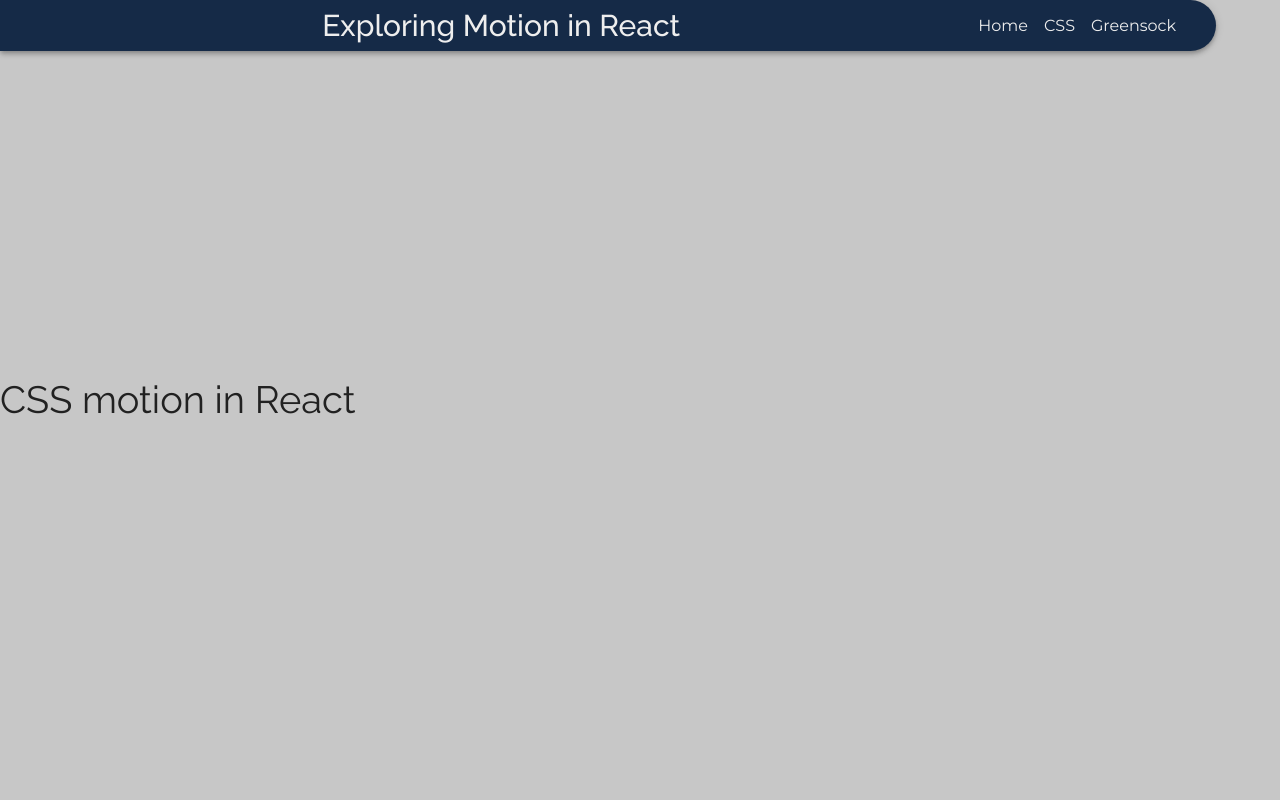
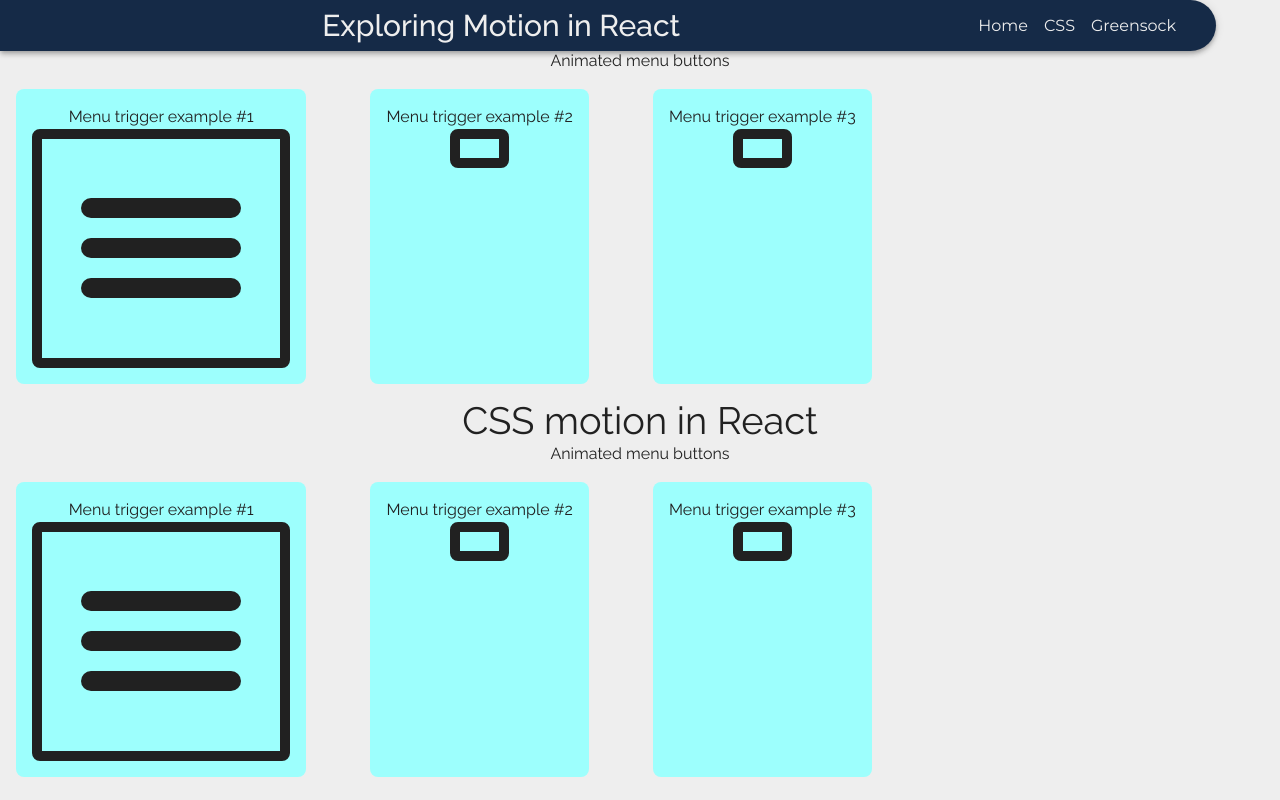
Before and after one commit to waynestedman/react-motion, a React (Vite) app: page /css in a window 1280 px wide. Built offline with nearby package versions, Linux system fonts and the light colour scheme.

Commit message:
build: css - button1

```diff
--- a/src/App.jsx
+++ b/src/App.jsx
@@ -5,7 +5,7 @@ import { Routes, Route } from 'react-router-dom';
 import theme from './theme/theme.js';
 
 import AppHeader from  './AppHeader.jsx';
-import Home from './Home.jsx';
+// import Home from './Home.jsx';
 import CssMotion from './CssMotion.jsx';
 import GsapMotion from './GsapMotion.jsx';
 
@@ -16,8 +16,9 @@ function App() {
     <div className="App">
       <ThemeProvider theme={theme}>
         <AppHeader />
+        <CssMotion />
         <Routes>
-          <Route path="/" element={ <Home />} />
+          {/* <Route path="/" element={ <Home />} /> */}
           <Route path="/css" element={ <CssMotion />} />
           <Route path="/gsap" element={ <GsapMotion />} />
         </Routes>
--- a/src/CssMotion.jsx
+++ b/src/CssMotion.jsx
@@ -2,8 +2,38 @@ import React from "react";
 
 function CssMotion() {
   return (
-    <div>
+    <div className="cssMotionExamples">
       <h1>CSS motion in React</h1>
+      <h2>Animated menu buttons</h2>
+      <div className="examples">
+        <div className="menuTrigger">
+          <h2>Menu trigger example #1</h2>
+          <button className="button1" aria-controls="primary-navigation" aria-expanded="false">
+            <svg className="hamburger" viewBox="0 0 100 100" width="200">
+              <rect className="line top"
+                width="80" height="10"
+                x="10" y="25" rx="5">
+              </rect>
+              <rect className="line middle"
+                width="80" height="10"
+                x="10" y="45" rx="5">
+              </rect>
+              <rect className="line bottom"
+                width="80" height="10"
+                x="10" y="65" rx="5">
+              </rect>
+            </svg>
+          </button>
+        </div>
+        <div className="menuTrigger">
+          <h2>Menu trigger example #2</h2>
+          <button className="button2" aria-controls="primary-navigation" aria-expanded="false"></button>
+        </div>
+        <div className="menuTrigger">
+          <h2>Menu trigger example #3</h2>
+          <button className="button3" aria-controls="primary-navigation" aria-expanded="false"></button>
+        </div>
+      </div>
     </div>
 )};
 
--- /dev/null
+++ b/src/styles/_css-examples.scss
@@ -0,0 +1,65 @@
+.cssMotionExamples {
+  display: block;
+  margin: 0 auto;
+  width: 100vw;
+}
+
+.examples {
+  display: flex;
+  // justify-content: space-evenly;
+  // align-items: center;
+  // flex-flow: row wrap;
+  padding: 1rem;
+  gap: clamp(2rem, 8vw, 4rem);
+
+  .menuTrigger {
+    padding: 1rem;
+    background-color: var(--teal02);
+    border-radius: var(--radius01);
+  }
+}
+
+button {
+  background: transparent;
+  border: 10px solid var(--gray03);
+  border-radius: var(--radius01);
+
+  .hamburger {
+    fill: var(--gray03);
+  }
+}
+
+.button1 {
+  .line {
+    transition:
+      rotate 300ms ease-in-out,
+      y 300ms ease-in-out 300ms,
+      opacity 0ms 300ms;
+    ;
+    transform-origin: center;
+  }
+
+  &:hover .line {
+    transition:
+    y 300ms ease-in-out,
+    rotate 300ms ease-in-out 300ms,
+    opacity 0ms 300ms;
+    ;
+  }
+  &:hover :is(.top, .bottom) {
+    y: 45;
+  }
+  &:hover .top {
+    rotate: 45deg;
+  }
+  &:hover .middle {
+    opacity: 0;
+  }
+  &:hover .bottom {
+    rotate: -45deg;
+  }
+}
+
+// .button1[aria-expanded="true"] .top {
+//   x
+// }
--- a/src/styles/global.scss
+++ b/src/styles/global.scss
@@ -5,7 +5,7 @@
   font-weight: var(--regular);
 
   color: var(--gray03);
-  background-color: var(--gray01);
+  background-color: var(--gray02);
 
   font-synthesis: none;
   text-rendering: optimizeLegibility;
@@ -47,18 +47,18 @@ h1 {
 }
 
 button {
-  border-radius: 8px;
-  border: 1px solid transparent;
+  background-color: (--indigo02);
+  border-radius:var(--radius01);
+  border: 1px solid var(--indigo01);
   padding: 0.6em 1.2em;
   font-size: 1em;
   font-weight: 500;
   font-family: inherit;
-  background-color: var(--indigo01);
   cursor: pointer;
-  transition: border-color 0.25s;
+  // transition: border-color 0.25s;
 
   :hover {
-    border-color: var(--indigo02);
+    border-color: var(--indigo01);
   }
 
   :focus,
--- a/src/styles/index.scss
+++ b/src/styles/index.scss
@@ -2,3 +2,4 @@
 @use  './_reset.scss';
 @use './global.scss';
 // @use './appheader.scss';
+@use './css-examples';
```
